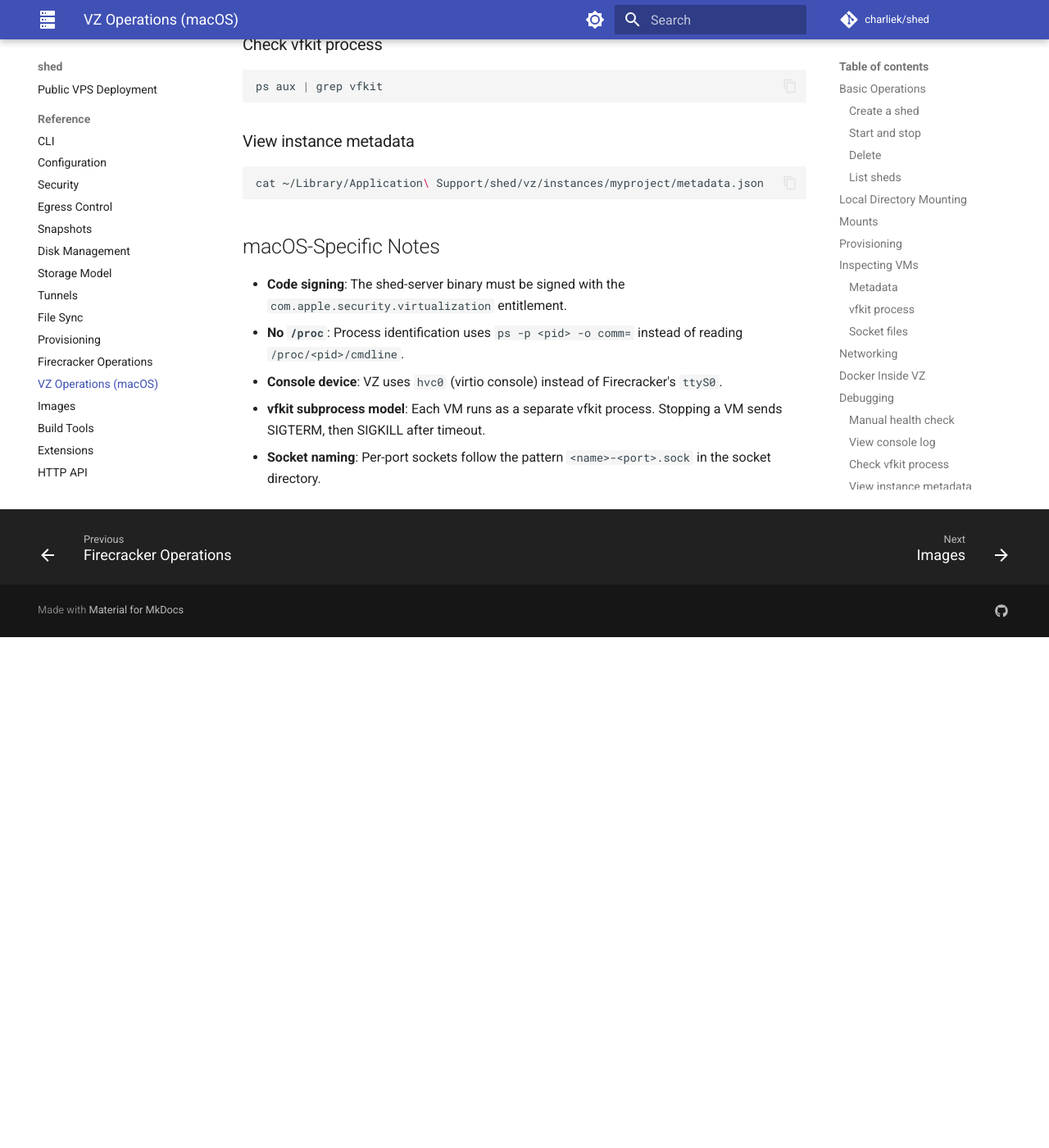
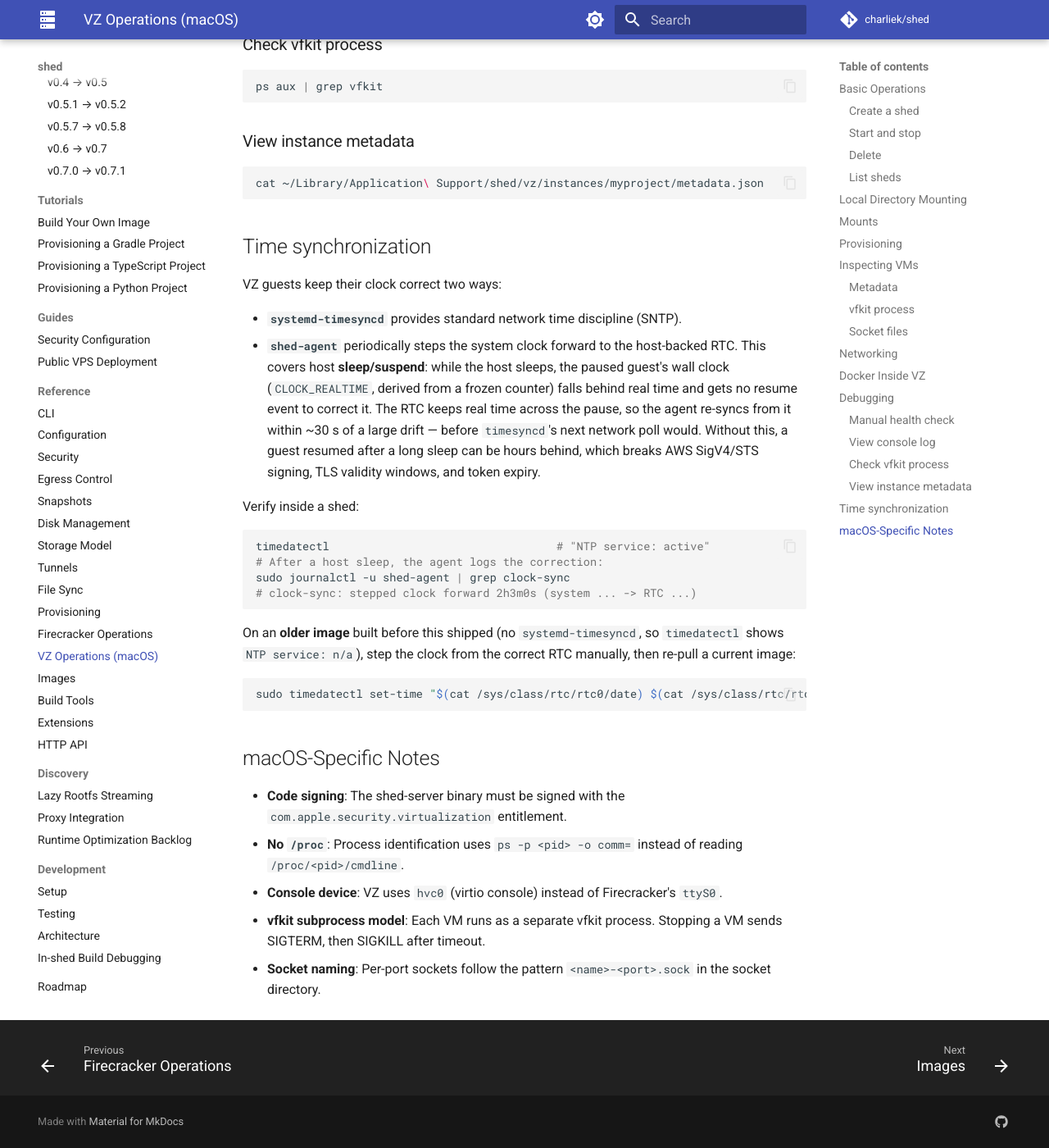
Before and after one commit to charliek/shed, an MkDocs documentation site: the page built from docs/reference/vz-operations.md, in a window 1280 px wide and 1400 px high, scrolled down 3592 px. Shown: the whole window at 82% size. Built offline with MkDocs 1.6.1 and Material for MkDocs 9.7.7, drawn with Linux system fonts in a browser that asks for light colours; comment, search, counter and statistics services are not loaded; before the commit the page ends 4369 px from its top, so only the background shows below that.

Commit message:
docs(vz): note guest time-sync behavior after host sleep
Document that VZ guests run systemd-timesyncd and that shed-agent steps
the clock forward from the host-backed RTC after host sleep, how to verify
it (timedatectl + the clock-sync journal line), and the manual
set-time-from-RTC workaround for older images built before this shipped.

Refs #236

Co-Authored-By: Claude Opus 4.8 (1M context) <noreply@anthropic.com>
Claude-Session: https://claude.ai/code/session_01EoHk27xjf1khfuijtcru6u

````diff
--- a/docs/reference/vz-operations.md
+++ b/docs/reference/vz-operations.md
@@ -161,6 +161,28 @@ ps aux | grep vfkit
 cat ~/Library/Application\ Support/shed/vz/instances/myproject/metadata.json
 ```
 
+## Time synchronization
+
+VZ guests keep their clock correct two ways:
+
+- **`systemd-timesyncd`** provides standard network time discipline (SNTP).
+- **`shed-agent`** periodically steps the system clock forward to the host-backed RTC. This covers host **sleep/suspend**: while the host sleeps, the paused guest's wall clock (`CLOCK_REALTIME`, derived from a frozen counter) falls behind real time and gets no resume event to correct it. The RTC keeps real time across the pause, so the agent re-syncs from it within ~30 s of a large drift — before `timesyncd`'s next network poll would. Without this, a guest resumed after a long sleep can be hours behind, which breaks AWS SigV4/STS signing, TLS validity windows, and token expiry.
+
+Verify inside a shed:
+
+```bash
+timedatectl                                  # "NTP service: active"
+# After a host sleep, the agent logs the correction:
+sudo journalctl -u shed-agent | grep clock-sync
+# clock-sync: stepped clock forward 2h3m0s (system ... -> RTC ...)
+```
+
+On an **older image** built before this shipped (no `systemd-timesyncd`, so `timedatectl` shows `NTP service: n/a`), step the clock from the correct RTC manually, then re-pull a current image:
+
+```bash
+sudo timedatectl set-time "$(cat /sys/class/rtc/rtc0/date) $(cat /sys/class/rtc/rtc0/time)"
+```
+
 ## macOS-Specific Notes
 
 - **Code signing**: The shed-server binary must be signed with the `com.apple.security.virtualization` entitlement.
````
